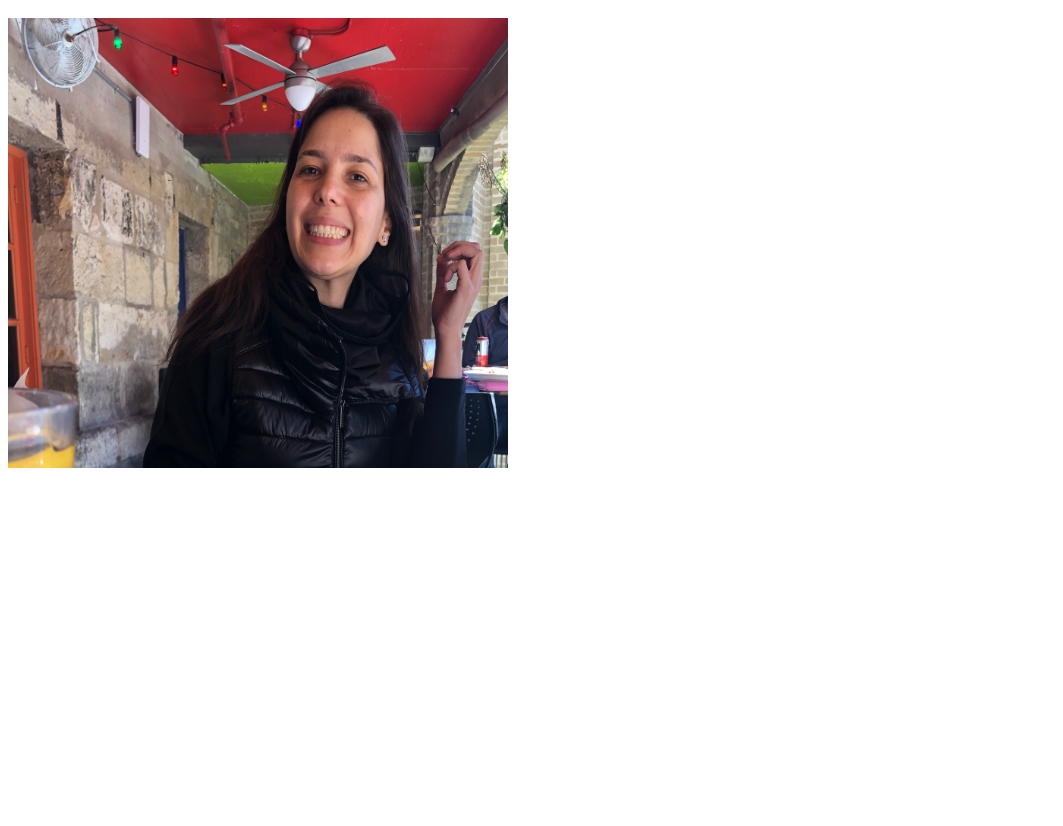
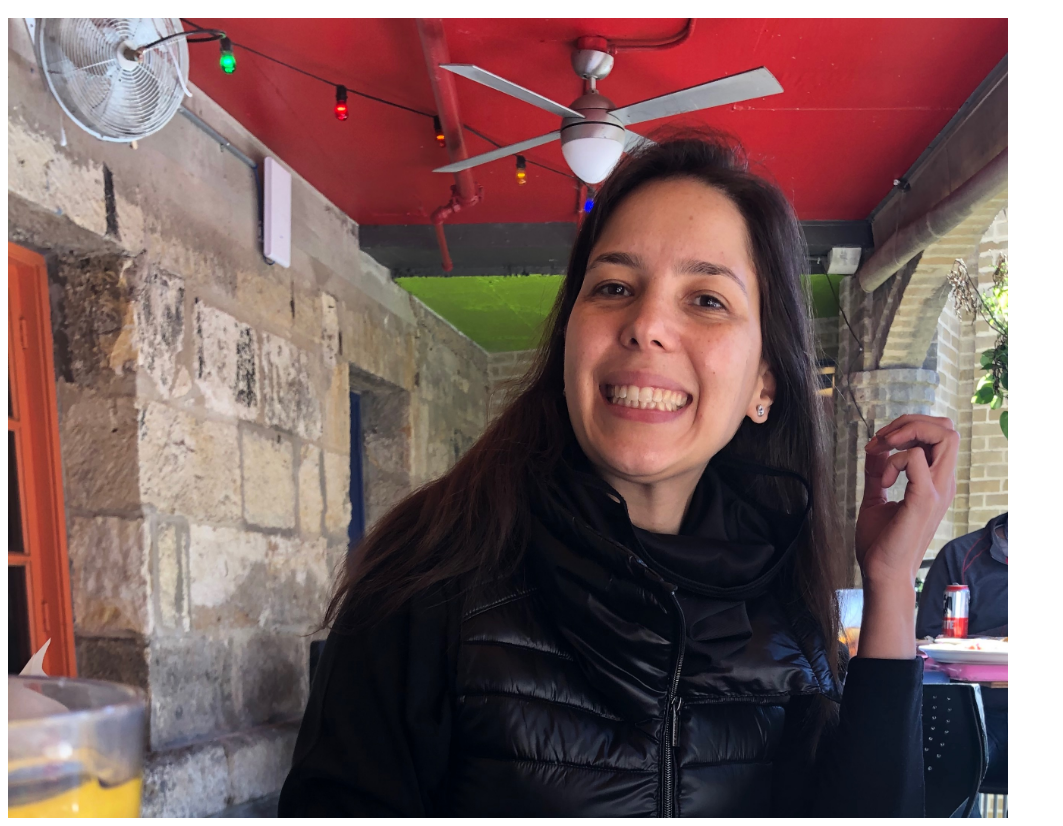
Before and after one commit to malenagomez/malenagomez.github.io, a plain HTML site: page index.html in a window 1280 px wide. Shown: the part 48-874 px from the top of the page, without its empty margins (0-1063 px from the left). Before the commit the page ends 800 px from the top, so only its background shows below. Drawn offline with Linux system fonts and the light colour scheme.

Commit message:
Update index.html

```diff
--- a/index.html
+++ b/index.html
@@ -1,4 +1,4 @@
 <html>
     <h1>Malena's Portfolio</h1>
-    <img src="./bioPic1.JPEG" atl="bioPic1.JPEG" width="500" height="450"/>
+    <img src="./bioPic1.JPEG" atl="bioPic1.JPEG" width="1000" height="800"/>
 </html>
```
